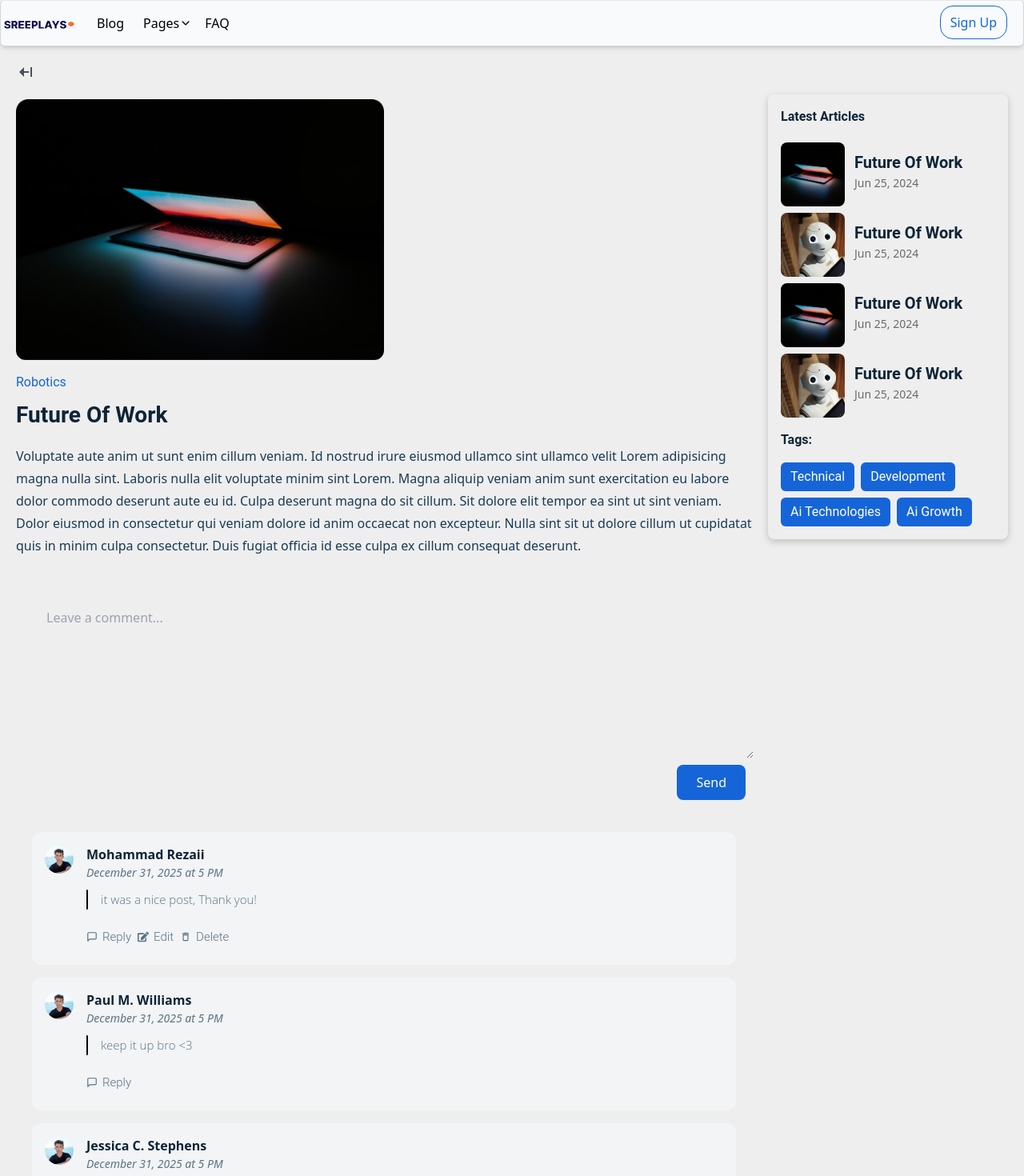
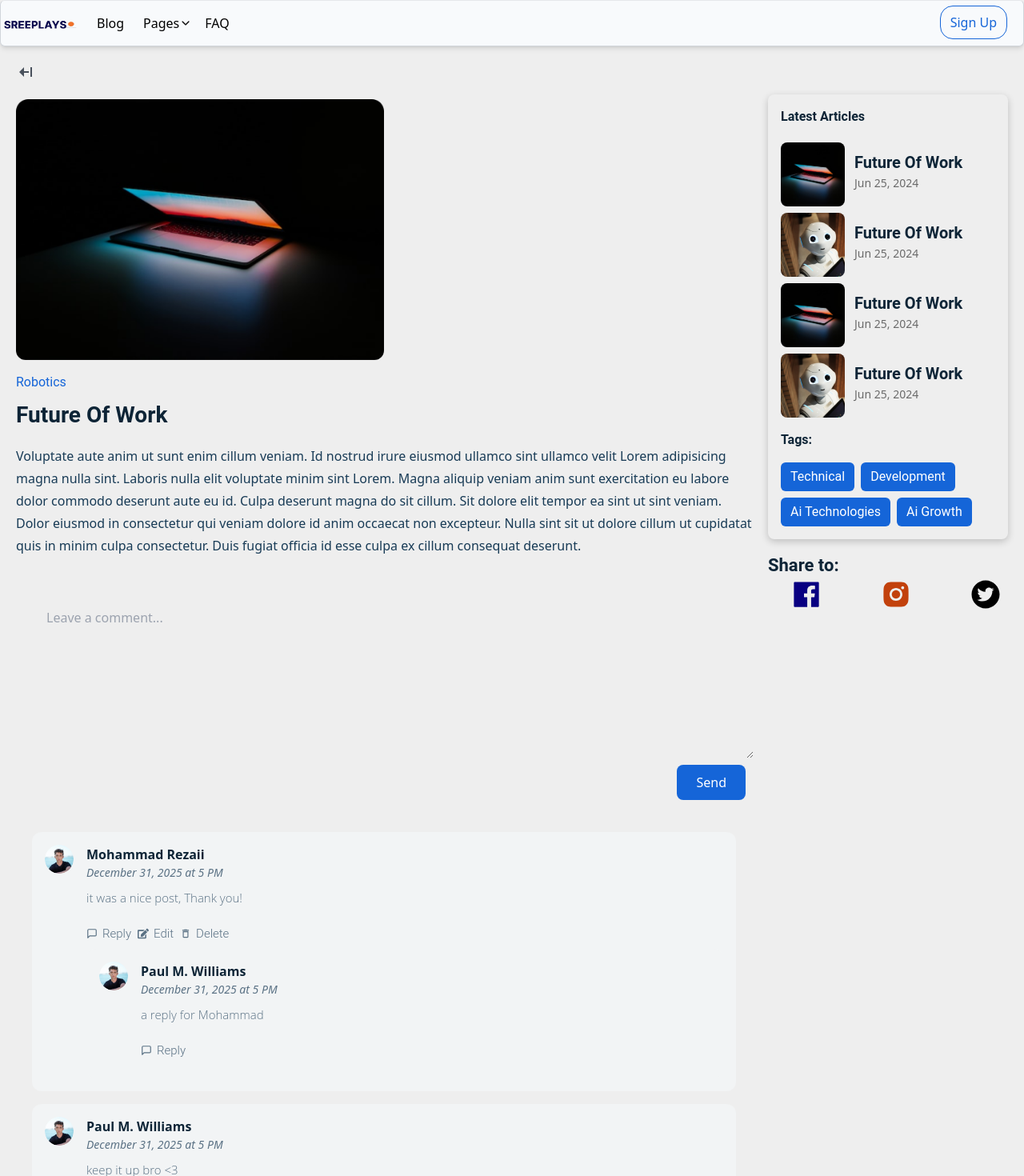
Before and after one commit to Sreeplays/BlogApp, a React (Create React App) app: page /blog/1 in a window 1280 px wide. Shown: the top 1470 px of the page at 80% size. Built offline with nearby package versions, Linux system fonts and the light colour scheme.

Commit message:
Full comment functionality done and almost front end complt

```diff
--- a/src/components/Comments-Comp/COMMENTS.jsx
+++ b/src/components/Comments-Comp/COMMENTS.jsx
@@ -1,56 +1,129 @@
-import React from 'react'
-import {FiMessageSquare} from 'react-icons/fi'
-import {FaEdit} from 'react-icons/fa'
-import {MdDeleteOutline} from 'react-icons/md'
-import images from '../../constants/images'
-import CommentsForm from './commentsForm'
+import React from "react";
+import { FiMessageSquare } from "react-icons/fi";
+import { FaEdit } from "react-icons/fa";
+import { MdDeleteOutline } from "react-icons/md";
+import images from "../../constants/images";
+import CommentsForm from "./commentsForm";
 
-const COMMENTS = ({comment, loggedUserId, affectedComment, setaffectedComment, addComment, parentId = null}) => {
-  const isUserLogged = Boolean(loggedUserId)
-  const commentedUser = loggedUserId === comment.user_id
-  const isReplying = affectedComment && affectedComment.type === 'replying' && affectedComment._id === comment._id
-  const repliedParentId = parentId ? parentId : comment._id
-  const repliedUserId = comment.user_id
+const COMMENTS = ({
+  comment,
+  loggedUserId,
+  affectedComment,
+  setaffectedComment,
+  addComment,
+  parentId = null,
+  updateComment,
+  deleteComment,
+  replies
+}) => {
+  const isUserLogged = Boolean(loggedUserId);
+  const commentedUser = loggedUserId === comment.user_id;
+  const isReplying =
+    affectedComment &&
+    affectedComment.type === "replying" &&
+    affectedComment._id === comment._id;
+  const isEditing =
+    affectedComment &&
+    affectedComment.type === "editing" &&
+    affectedComment._id === comment._id;
+  const repliedParentId = parentId ? parentId : comment._id;
+  const repliedUserId = comment.user_id;
   return (
-    <div className='flex flex-nowrap items-start p-4 px-14 md:px-4 rounded-xl bg-[#F2F4F5] gap-x-4'>
-      <img src={images.userImage} alt="user profile" className='w-9 h-9 object-cover rounded-full' />
-      <div className='flex-1 flex flex-col'>
-        <h4 className='text-dark-hard text-sm font-semibold'>{comment.username}</h4>
-        <span className='text-xs text-dark-light italic'>
-          {new Date(comment.createdAt).toLocaleString('en-US', {
+    <div className="flex flex-nowrap items-start p-4 px-10 md:px-4 rounded-xl bg-[#F2F4F5] gap-x-4">
+      <img
+        src={images.userImage}
+        alt="user profile"
+        className="w-9 h-9 object-cover rounded-full"
+      />
+      <div className="flex-1 flex flex-col">
+        <h4 className="text-dark-hard text-xs md:text-sm font-semibold">
+          {comment.username}
+        </h4>
+        <span className="text-xs text-dark-light italic">
+          {new Date(comment.createdAt).toLocaleString("en-US", {
             day: "numeric",
             month: "long",
             year: "numeric",
-            hour: 'numeric',
+            hour: "numeric",
           })}
         </span>
-        <p className='text-dark-light text-xm font-opensans font-light border-2 border-l-black border-r-transparent border-t-transparent border-b-transparent pl-4 mt-2.5 mb-2.5 rounded-sm'>{comment.des}</p>
-        <div className='flex items-center gap-x-2 mt-3 mb-2 text-dark-light font-roboto font-light text-xm'>
-          {
-          isUserLogged &&
-          <button className='flex items-center space-x-1.5' onClick={() => setaffectedComment({type: 'replying', _id: comment._id})}>
-            <FiMessageSquare className='w-3.5 h-auto'/>
-            <span>Reply</span>
-          </button>
-          }
-          {commentedUser &&
+        {!isEditing && (
+          <p className="text-dark-light text-xs md:text-xm font-opensans font-light mt-2.5 mb-2.5">
+            {comment.des}
+          </p>
+        )}
+
+        {isEditing && (
+          <CommentsForm
+            btnLabel="Update"
+            formSubmitHandler={(value) => updateComment(value, comment._id)}
+            formCancelHandler={() => setaffectedComment(null)}
+            initialText={comment.des}
+          />
+        )}
+        <div className="flex items-center gap-x-2 mt-3 mb-2 text-dark-light font-roboto font-light text-xm">
+          {isUserLogged && (
+            <button
+              className="flex items-center space-x-1.5"
+              onClick={() =>
+                setaffectedComment({ type: "replying", _id: comment._id })
+              }
+            >
+              <FiMessageSquare className="w-3.5 h-auto" />
+              <span>Reply</span>
+            </button>
+          )}
+          {commentedUser && (
             <>
-              <button className='flex items-center space-x-1.5'>
-                <FaEdit className='w-3.5 h-auto' />
+              <button
+                className="flex items-center space-x-1.5"
+                onClick={() =>
+                  setaffectedComment({ type: "editing", _id: comment._id })
+                }
+              >
+                <FaEdit className="w-3.5 h-auto" />
                 <span>Edit</span>
               </button>
-              <button className='flex items-center space-x-1.5'>
-                <MdDeleteOutline className='w-3.5 h-auto' />
+              <button
+                className="flex items-center space-x-1.5"
+                onClick={() => deleteComment(comment._id)}
+              >
+                <MdDeleteOutline className="w-3.5 h-auto" />
                 <span>Delete</span>
               </button>
             </>
-          }
-
+          )}
         </div>
-        {isReplying && <CommentsForm btnLabel={'Submit'} formSubmitHandler={(value) => addComment(value, repliedParentId, repliedUserId)} formCancelHandler={() => setaffectedComment(null)}/>}
+        {isReplying && (
+          <CommentsForm
+            btnLabel={"Submit"}
+            formSubmitHandler={(value) =>
+              addComment(value, repliedParentId, repliedUserId)
+            }
+            formCancelHandler={() => setaffectedComment(null)}
+          />
+        )}
+        {replies.length > 0 && (
+          <div>
+            {replies.map((reply) => (
+                <COMMENTS
+                  key={reply._id}
+                  comment={reply}
+                  loggedUserId={loggedUserId}
+                  affectedComment={affectedComment}
+                  setaffectedComment={setaffectedComment}
+                  addComment={addComment}
+                  deleteComment={deleteComment}
+                  replies={[]}
+                  updateComment={updateComment}
+                  parentId={comment._id}
+                />
+            ))}
+          </div>
+        )}
       </div>
     </div>
-  )
-}
+  );
+};
 
-export default COMMENTS
+export default COMMENTS;
--- a/src/components/Comments-Comp/commentsContainer.jsx
+++ b/src/components/Comments-Comp/commentsContainer.jsx
@@ -1,46 +1,87 @@
-import React, { useEffect, useState } from 'react'
-import CommentsForm from './commentsForm'
-import {getCommentsData} from '../../data/comments'
-import COMMENTS from './COMMENTS'
+import React, { useEffect, useState } from "react";
+import CommentsForm from "./commentsForm";
+import { getCommentsData } from "../../data/comments";
+import COMMENTS from "./COMMENTS";
 
-const CommentsContainer = ({className, loggedUserId}) => {
-  const [comment, setComment] = useState([])
-  const mainComment = comment.filter((comments) => comments.parent == null)
-  const [affectedComment, setaffectedComment] = useState(null)
-  console.log(comment)
+const CommentsContainer = ({ className, loggedUserId }) => {
+  const [comment, setComment] = useState([]);
+  const mainComment = comment.filter((comments) => comments.parent == null);
+  const [affectedComment, setaffectedComment] = useState(null);
+  console.log(comment);
 
   useEffect(() => {
-    (async () =>{
-      const commentData = await getCommentsData ();
+    (async () => {
+      const commentData = await getCommentsData();
       setComment(commentData);
-    })()
-  }, [])
+    })();
+  }, []);
 
   const addComentHandler = (value, parent = null, replyOnUser = null) => {
     const newComment = {
-      _id: "10",
+      _id: Math.random().toString(),
       user_id: "a",
       username: "Mohammad Rezaii",
-      desc: value,
+      des: value,
       post: "1",
       parent: parent,
       replyOnUser: replyOnUser,
-      createdAt: "2022-12-31T17:22:05.092+0000",
-    }
+      createdAt: new Date().toISOString(),
+    };
     setComment((currentState) => {
-      return [newComment, ...currentState]
-    })
-  }
+      return [newComment, ...currentState];
+    });
+    setaffectedComment(null)
+  };
+  const updateCommentHandler = (value, commentId) => {
+    const updatedComment = comment.map((comments) => {
+      if (comments._id === commentId) {
+        return { ...comments, des: value };
+      }
+      return comments;
+    });
+    setComment(updatedComment);
+    setaffectedComment(null);
+  };
+
+  const deleteCommentHandler = (commentId) => {
+    const updatedComment = comment.filter((comments) => {
+      return comments._id !== commentId;
+    });
+    setComment(updatedComment);
+  };
+  const getrepliesHandler = (commentId) => {
+    return comment
+      .filter((comments) => comments.parent === commentId)
+      .sort((a, b) => {
+        return (
+          new Date(a.createdAt).getTime() - new Date(b.createdAt).getTime()
+        );
+      });
+  };
+
   return (
-    <div className={'${className}'}>
-        <CommentsForm btnLabel="Send" formSubmitHandler ={(value) => addComentHandler(value)} />
-        <div className='space-y-4 md:px-5 px-10 mt-5 mb-5'>
-          {mainComment.map((comment) => (
-              <COMMENTS key={comment._id} comment={comment} loggedUserId={loggedUserId} affectedComment={affectedComment} setaffectedComment={setaffectedComment} addComment={addComentHandler}/>
-          ))}
-        </div>
+    <div className={"${className}"}>
+      <CommentsForm
+        btnLabel="Send"
+        formSubmitHandler={(value) => addComentHandler(value)}
+      />
+      <div className="space-y-4 md:px-5 px-10 mt-5 mb-5">
+        {mainComment.map((comment) => (
+          <COMMENTS
+            key={comment._id}
+            comment={comment}
+            loggedUserId={loggedUserId}
+            affectedComment={affectedComment}
+            setaffectedComment={setaffectedComment}
+            addComment={addComentHandler}
+            updateComment={updateCommentHandler}
+            deleteComment={deleteCommentHandler}
+            replies = {getrepliesHandler(comment._id)}
+          />
+        ))}
+      </div>
     </div>
-  )
-}
+  );
+};
 
-export default CommentsContainer
+export default CommentsContainer;
--- /dev/null
+++ b/src/components/SocialButtons.jsx
@@ -0,0 +1,25 @@
+import React from 'react'
+import { AiFillFacebook, AiFillInstagram, AiFillTwitterCircle } from 'react-icons/ai'
+import { FiFacebook } from 'react-icons/fi'
+
+const SocialButtons = ({url, title}) => {
+  return (
+    <div className=''>
+        <h4 className='text-dark-hard font-roboto font-bold text-md md:text-xl px-2 pt-4 pb-[-16px]'>Share to:</h4>
+        <div className='flex flex-row w-3'>
+          <a href="/" className='mx-6' >
+            <AiFillFacebook  className='w-16 h-10 fill-[#090081]'/>
+          </a>
+          <a href="/" className='mx-6' >
+            <AiFillInstagram  className='w-16 h-10 fill-orange-700'/>
+          </a>
+          <a href="/" className='mx-6' >
+            <AiFillTwitterCircle  className='w-16 h-10 fil-black'/>
+          </a>
+        </div>
+
+    </div>
+  )
+}
+
+export default SocialButtons
--- a/src/pages/ArticleDetailing/ArticleDetailPage.jsx
+++ b/src/pages/ArticleDetailing/ArticleDetailPage.jsx
@@ -1,12 +1,13 @@
-import React from 'react'
+import React from "react";
 
-import MainLayout from '../../components/MainLayout.jsx'
-import BreadCrumbs from '../../components/BreadCrumbs.jsx'
-import {BiSolidArrowFromRight } from 'react-icons/bi';
-import images from '../../constants/images.js';
-import { Link } from 'react-router-dom';
-import SuggestedPosts from './SuggestedPosts/suggestedPosts.jsx';
-import CommentsContainer from '../../components/Comments-Comp/commentsContainer.jsx';
+import MainLayout from "../../components/MainLayout.jsx";
+import BreadCrumbs from "../../components/BreadCrumbs.jsx";
+import { BiSolidArrowFromRight } from "react-icons/bi";
+import images from "../../constants/images.js";
+import { Link } from "react-router-dom";
+import SuggestedPosts from "./SuggestedPosts/suggestedPosts.jsx";
+import CommentsContainer from "../../components/Comments-Comp/commentsContainer.jsx";
+import SocialButtons from "../../components/SocialButtons.jsx";
 function history_back() {
   window.history.back();
 }
@@ -14,54 +15,87 @@ const ArticleDetailPage = () => {
   const postsData = [
     {
       _id: 1,
-      title: 'Future Of Work',
+      title: "Future Of Work",
       image: images.postImage,
-      createdAt: "2024-06-25"
+      createdAt: "2024-06-25",
     },
     {
       _id: 1,
-      title: 'Future Of Work',
+      title: "Future Of Work",
       image: images.postImage2,
-      createdAt: "2024-06-25"
+      createdAt: "2024-06-25",
     },
     {
       _id: 1,
-      title: 'Future Of Work',
+      title: "Future Of Work",
       image: images.postImage,
-      createdAt: "2024-06-25"
+      createdAt: "2024-06-25",
     },
     {
       _id: 1,
-      title: 'Future Of Work',
+      title: "Future Of Work",
       image: images.postImage2,
-      createdAt: "2024-06-25"
-    }
-  ]
-  const tagsData = [
-    "Technical",
-    "Development",
-    "Ai Technologies",
-    "Ai Growth"
-  ]
+      createdAt: "2024-06-25",
+    },
+  ];
+  const tagsData = ["Technical", "Development", "Ai Technologies", "Ai Growth"];
   return (
     <MainLayout>
-        <section className='container mx-auto max-w-5xl flex flex-col px-5 py-5 items-center lg:flex-row lg:items-start lg:gap-x-3'>
-            <article className='flex-1'>
-                <button><BiSolidArrowFromRight  onClick={history_back} className='w-6 h-6 text-opacity-80 text-gray-800 mb-4'/></button>
-                <img className='rounded-xl w-full lg:w-1/2' src={images.postImage} alt="" />
-                <Link to='/blog?category=selectedCategory' className='text-primary font-roboto text-sm inline-block mt-4'>Robotics</Link>
-                <h1 className='text-3xl font-bold font-roboto mt-2 text-dark-hard'> Future Of Work</h1>
-                <div className='mt-4 text-dark-soft mb-10'>
-                  <p className='leading-7'>Voluptate aute anim ut sunt enim cillum veniam. Id nostrud irure eiusmod ullamco sint ullamco velit Lorem adipisicing magna nulla sint. Laboris nulla elit voluptate minim sint Lorem. Magna aliquip veniam anim sunt exercitation eu labore dolor commodo deserunt aute eu id.
+      <section className="container mx-auto max-w-5xl flex flex-col px-5 py-5 items-center lg:flex-row lg:items-start lg:gap-x-3">
+        <article className="flex-1">
+          <button>
+            <BiSolidArrowFromRight
+              onClick={history_back}
+              className="w-6 h-6 text-opacity-80 text-gray-800 mb-4"
+            />
+          </button>
+          <img
+            className="rounded-xl w-full lg:w-1/2"
+            src={images.postImage}
+            alt=""
+          />
+          <Link
+            to="/blog?category=selectedCategory"
+            className="text-primary font-roboto text-sm inline-block mt-4"
+          >
+            Robotics
+          </Link>
+          <h1 className="text-3xl font-bold font-roboto mt-2 text-dark-hard">
+            {" "}
+            Future Of Work
+          </h1>
+          <div className="mt-4 text-dark-soft mb-10">
+            <p className="leading-7">
+              Voluptate aute anim ut sunt enim cillum veniam. Id nostrud irure
+              eiusmod ullamco sint ullamco velit Lorem adipisicing magna nulla
+              sint. Laboris nulla elit voluptate minim sint Lorem. Magna aliquip
+              veniam anim sunt exercitation eu labore dolor commodo deserunt
+              aute eu id. Culpa deserunt magna do sit cillum. Sit dolore elit
+              tempor ea sint ut sint veniam. Dolor eiusmod in consectetur qui
+              veniam dolore id anim occaecat non excepteur. Nulla sint sit ut
+              dolore cillum ut cupidatat quis in minim culpa consectetur. Duis
+              fugiat officia id esse culpa ex cillum consequat deserunt.
+            </p>
+          </div>
+          <CommentsContainer loggedUserId="a" />
+        </article>
+        <div>
+          <SuggestedPosts
+            header="Latest Articles"
+            posts={postsData}
+            tags={tagsData}
+          />
+          <div>
+            <SocialButtons
+              url={encodeURI("https://github.com/Sreeplays")}
+              title={encodeURIComponent("Sreeplays")}
+            />
+          </div>
+        </div>
 
-Culpa deserunt magna do sit cillum. Sit dolore elit tempor ea sint ut sint veniam. Dolor eiusmod in consectetur qui veniam dolore id anim occaecat non excepteur. Nulla sint sit ut dolore cillum ut cupidatat quis in minim culpa consectetur. Duis fugiat officia id esse culpa ex cillum consequat deserunt.</p>
-                </div>
-                <CommentsContainer loggedUserId="a"/>
-            </article>
-            <SuggestedPosts header="Latest Articles" posts={postsData} tags={tagsData}/>
-        </section>
+      </section>
     </MainLayout>
-  )
-}
+  );
+};
 
-export default ArticleDetailPage
+export default ArticleDetailPage;
```
Also changed, not shown: src/components/Comments-Comp/commentsForm.jsx (+5 -5 lines).
